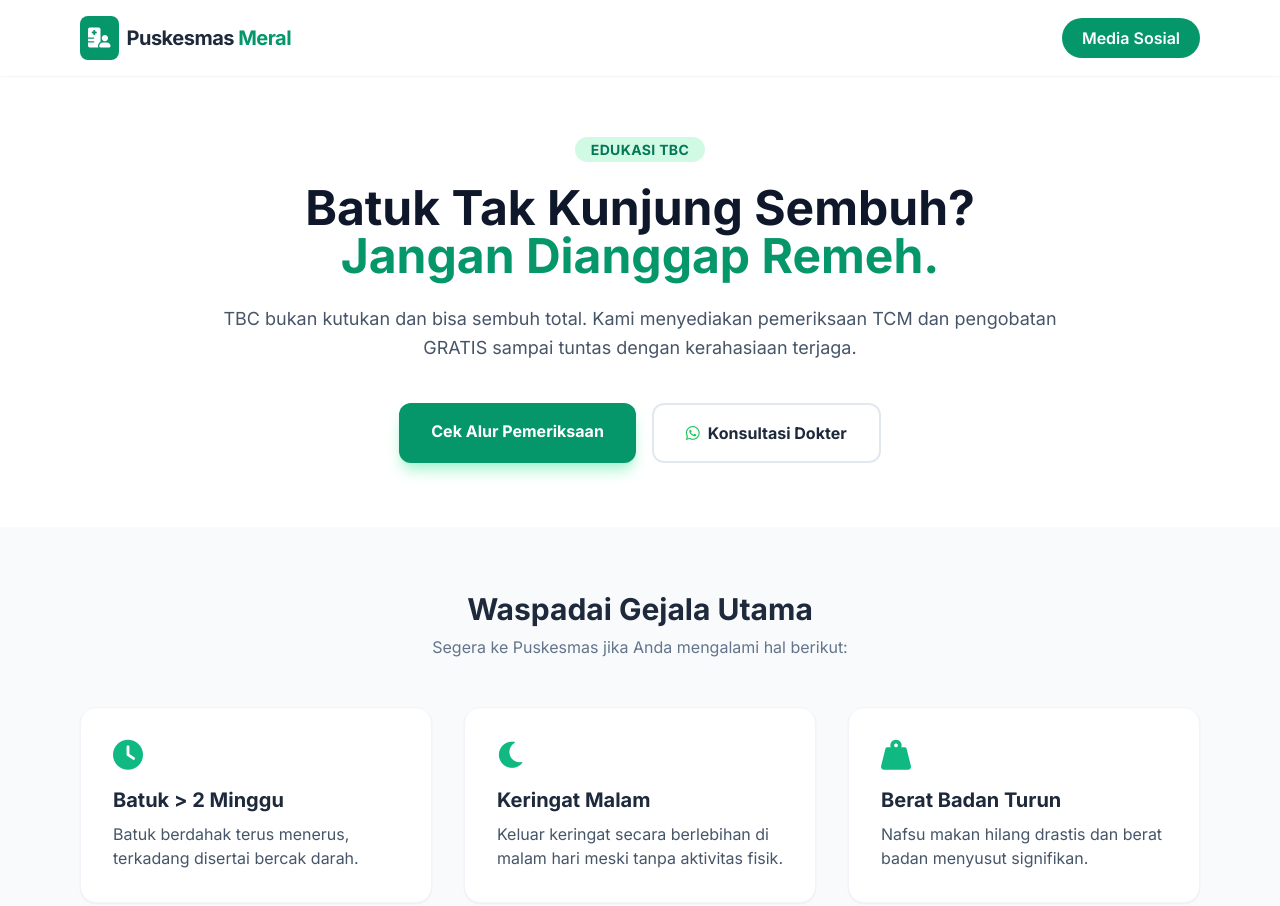
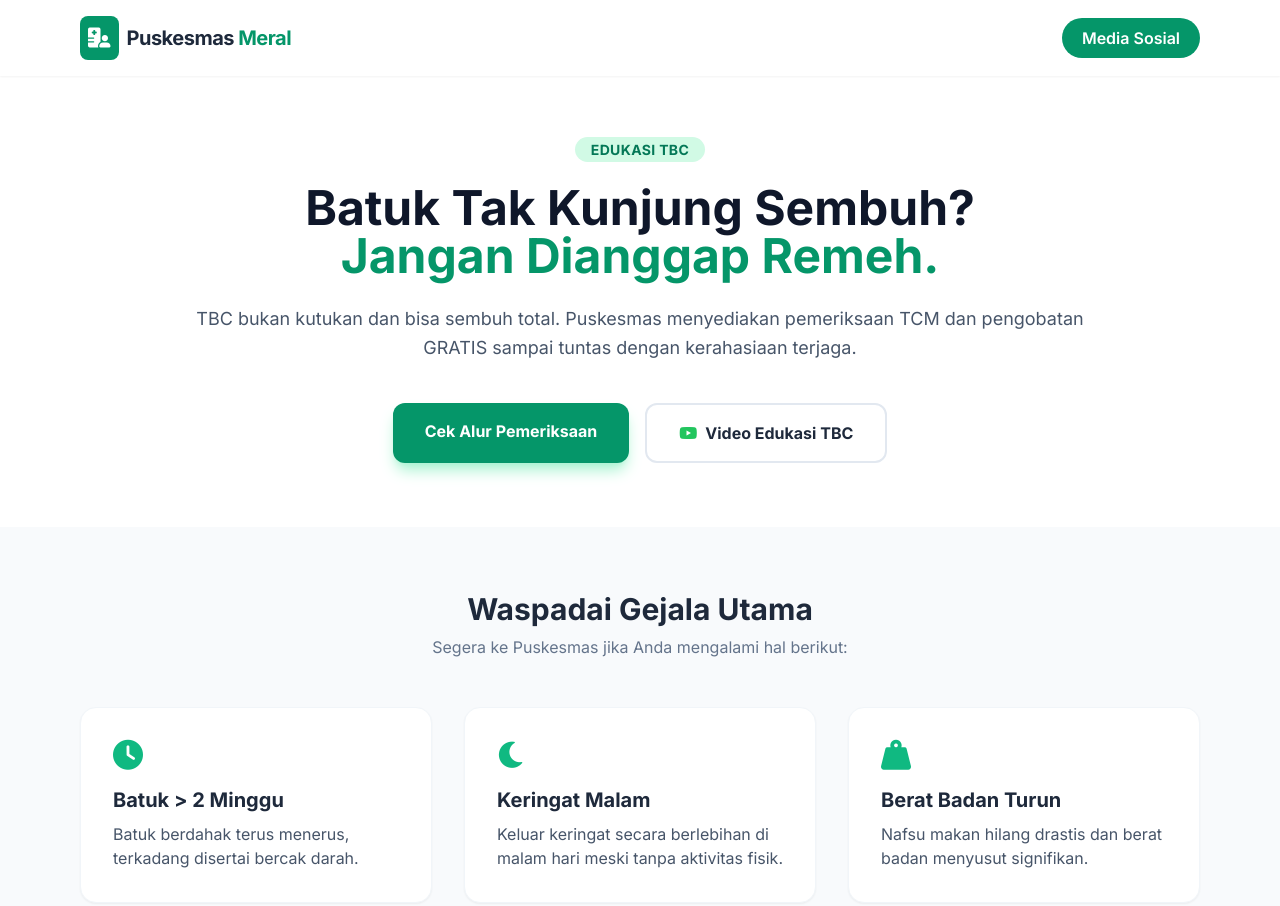
Before and after one commit to dsarst/PuskesmasMeral, a plain HTML site: page tes.html in a window 1280 px wide. Shown: the top 906 px of the page. Drawn offline with nearby package versions, Linux system fonts and the light colour scheme.

Commit message:
Update tes.html

```diff
--- a/tes.html
+++ b/tes.html
@@ -31,12 +31,12 @@
                 Batuk Tak Kunjung Sembuh? <br><span class="text-emerald-600">Jangan Dianggap Remeh.</span>
             </h1>
             <p class="mt-6 text-lg text-slate-600 leading-relaxed">
-                TBC bukan kutukan dan bisa sembuh total. Kami menyediakan pemeriksaan TCM dan pengobatan GRATIS sampai tuntas dengan kerahasiaan terjaga.
+                TBC bukan kutukan dan bisa sembuh total. Puskesmas menyediakan pemeriksaan TCM dan pengobatan GRATIS sampai tuntas dengan kerahasiaan terjaga.
             </p>
             <div class="mt-10 flex flex-col md:flex-row gap-4 justify-center">
                 <a href="#alur" class="bg-emerald-600 text-white px-8 py-4 rounded-xl font-bold shadow-lg shadow-emerald-200 hover:scale-105 transition-all">Cek Alur Pemeriksaan</a>
-                <a href="https://wa.me/123456789" class="bg-white border-2 border-slate-200 px-8 py-4 rounded-xl font-bold hover:bg-slate-50 transition-all flex items-center justify-center gap-2">
-                    <i class="fab fa-whatsapp text-green-500"></i> Konsultasi Dokter
+                <a href="https://youtube.com/shorts/j-1cIt5uhSQ?feature=share" class="bg-white border-2 border-slate-200 px-8 py-4 rounded-xl font-bold hover:bg-slate-50 transition-all flex items-center justify-center gap-2">
+                    <i class="fab fa-youtube text-green-500"></i> Video Edukasi TBC
                 </a>
             </div>
         </div>
```
